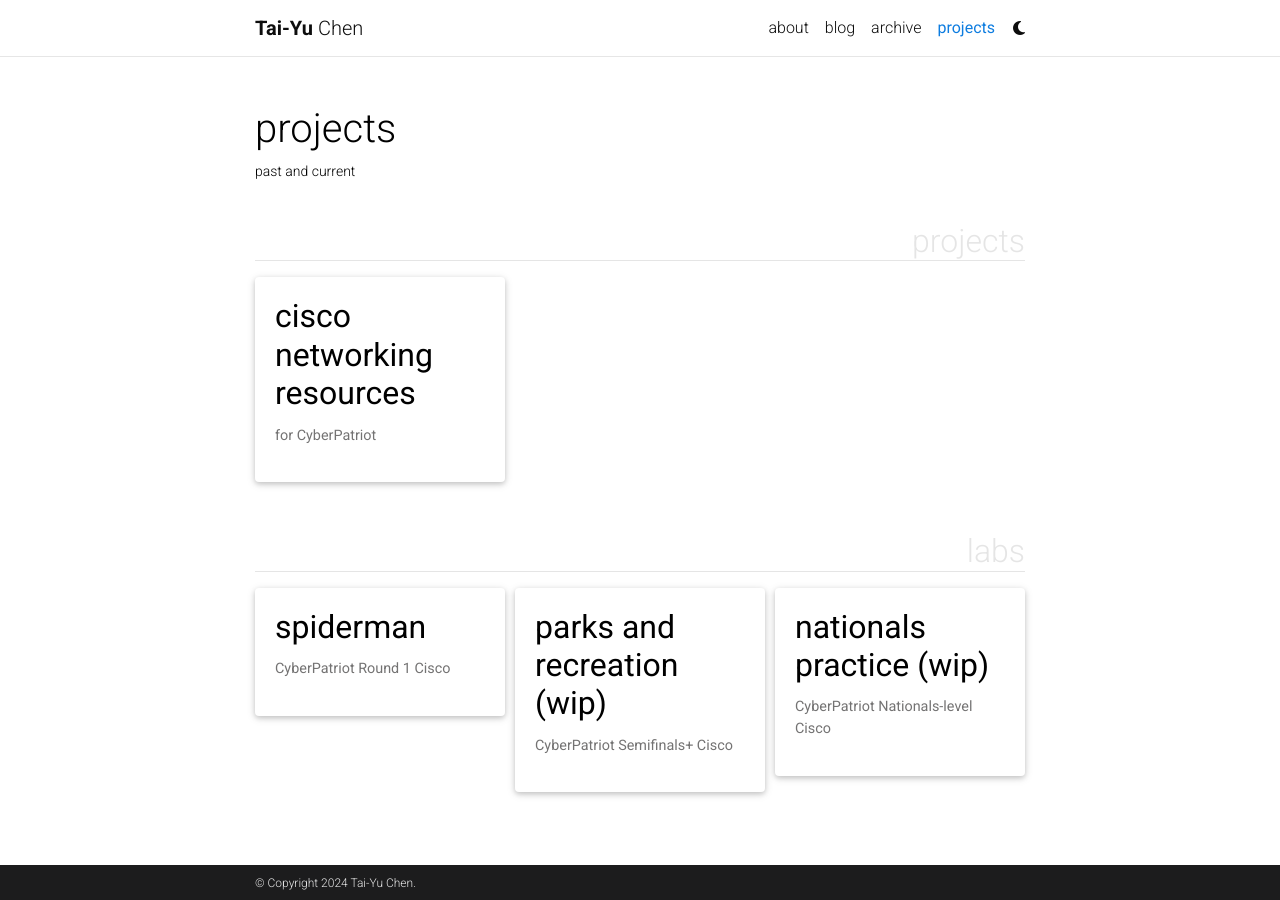
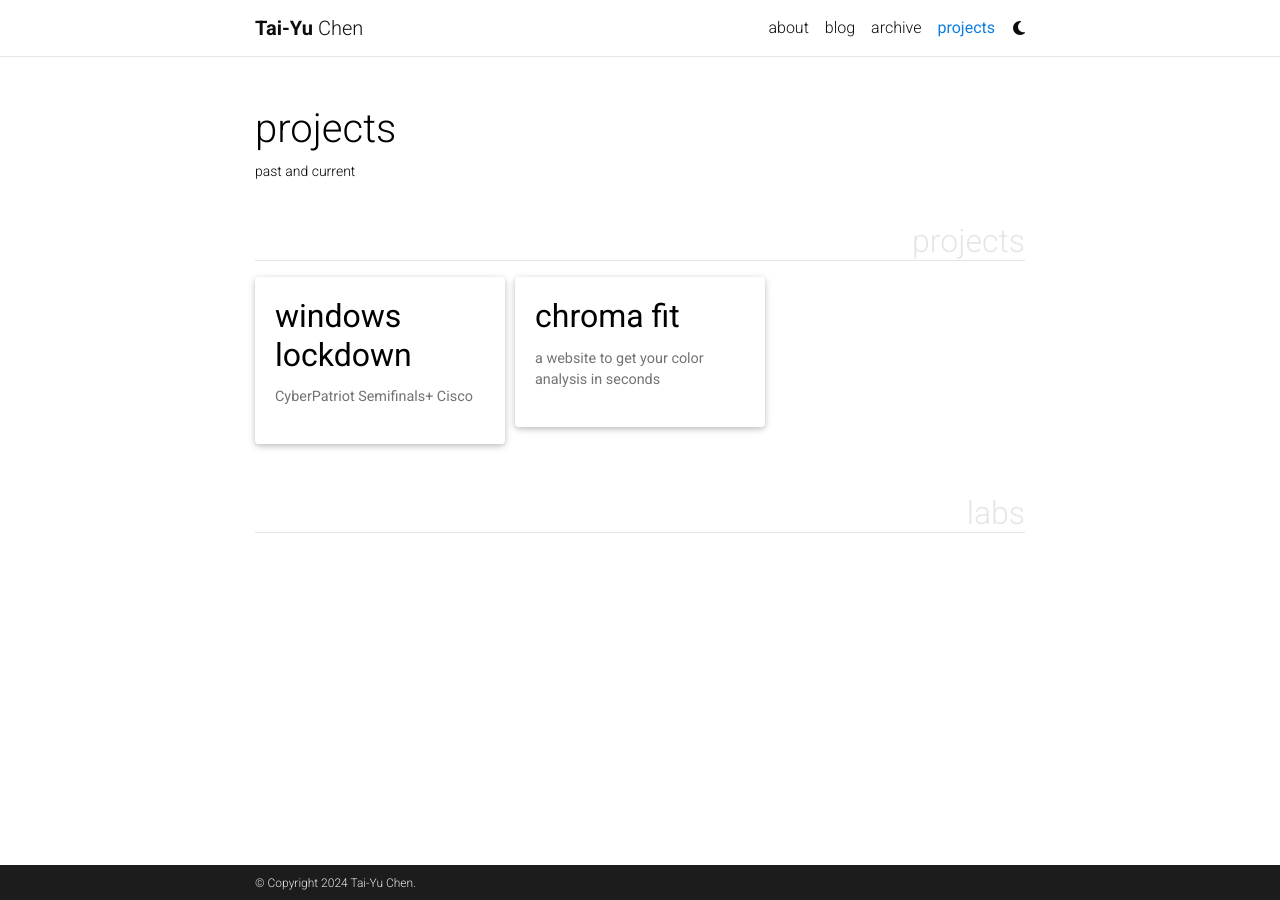
Before and after one commit to utahorange/utahorange.github.io, a Jekyll site: the page built from _pages/projects.md, in a window 1280 px wide. Built offline with Jekyll 4.4.1, drawn with Linux system fonts in a browser that asks for light colours; comment, search, counter and statistics services are not loaded; a style sheet for code colours, icons or effects is not loaded.

Commit message:
update 404 page, move project stuff around, update linkedin link

```diff
--- a/404.html
+++ b/404.html
@@ -6,6 +6,6 @@ description: "Looks like there has been a mistake. Nothing exists here."
 redirect: true
 ---
 
-<a href="default.asp"><img src="/assets/img/shibe.png" alt="shibe" style="width:500px;height:364px;"></a>
+<a href="{{ site.baseurl }}/"><img src="/assets/img/shibe.png" alt="shibe" style="width:500px;height:364px;"></a>
 
-<p>You will be redirected to the main page within 3 seconds. If not redirected, please go back to the <a href="{{ site.baseurl }}/">home page</a>.</p>
+<p> Woops, you found a dead link! mb you'll be redirected back to the homepage in 3 s.</p>
--- /dev/null
+++ b/_projects/7_project.md
@@ -0,0 +1,9 @@
+---
+layout: page
+title: Windows Lockdown
+description: CyberPatriot Semifinals+ Cisco
+img:
+importance: 1
+redirect:
+category: projects
+---
--- /dev/null
+++ b/_projects/8_project.md
@@ -0,0 +1,9 @@
+---
+layout: page
+title: Chroma Fit
+description: a website to get your color analysis in seconds
+img:
+importance: 1
+redirect:
+category: projects
+---
```
Also changed, not shown: _archive/1_project.md (renamed from _projects/1_project.md, +1 -1 lines), _projects/4_project.md (deleted, +0 -9 lines), _projects/5_project.md (deleted, +0 -9 lines), _archive/2_project.md (renamed from _projects/2_project.md), _archive/6_project.md (renamed from _archive/archived_projects/6_project.md).
